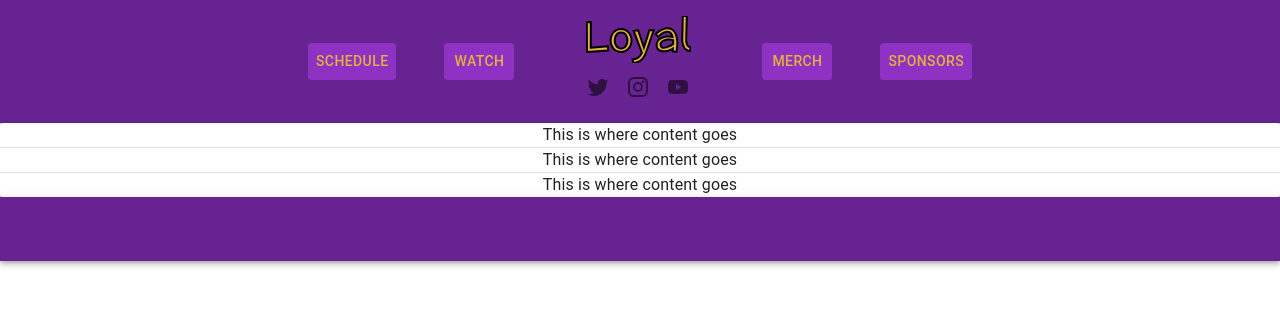
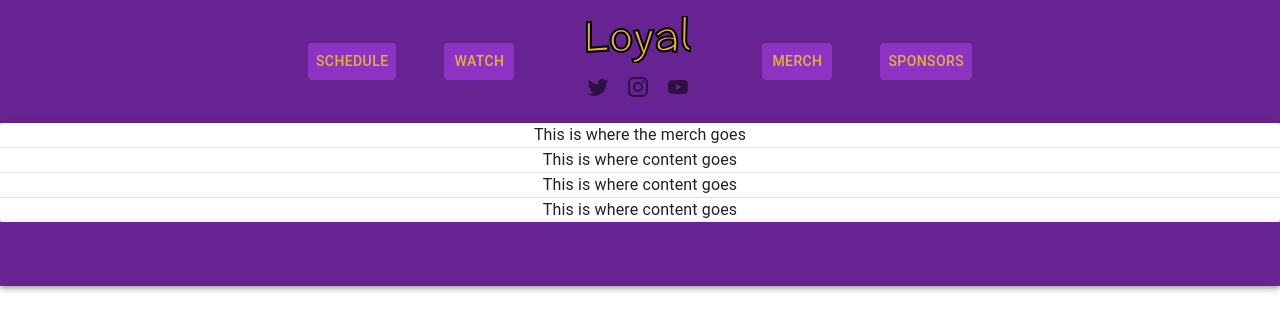
Before and after one commit to alcash55/GriffinLoyal.com, a React (Create React App) app in the folder frontend/: page / in a window 1280 px wide. Shown: the top 330 px of the page. Built offline with nearby package versions, Linux system fonts and the light colour scheme.

Commit message:
added Merch.tsx to AppContent

```diff
--- a/frontend/src/Assets/AppContent.tsx
+++ b/frontend/src/Assets/AppContent.tsx
@@ -1,8 +1,11 @@
 import { Box, Paper, Typography, Divider } from '@mui/material';
+import Merch from './content/Merch.tsx';
 const AppContent = () => {
   return (
     <Paper elevation={3}>
       <Box>
+        <Merch />
+        <Divider />
         <Typography>This is where content goes</Typography>
         <Divider />
         <Typography>This is where content goes</Typography>
--- /dev/null
+++ b/frontend/src/Assets/content/Merch.tsx
@@ -0,0 +1,6 @@
+import { Typography } from '@mui/material';
+const Merch = () => {
+  return <Typography>This is where the merch goes</Typography>;
+};
+
+export default Merch;
```
